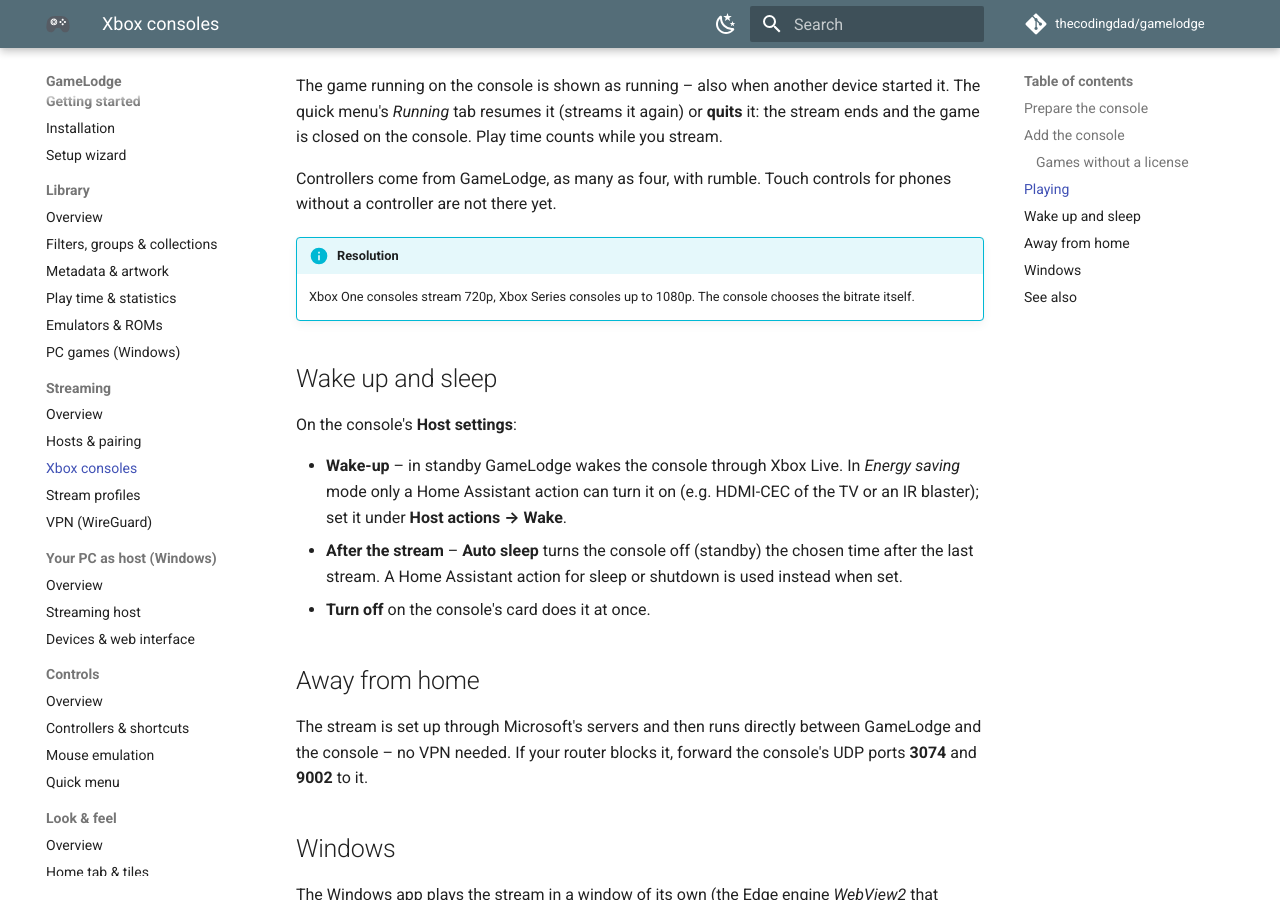
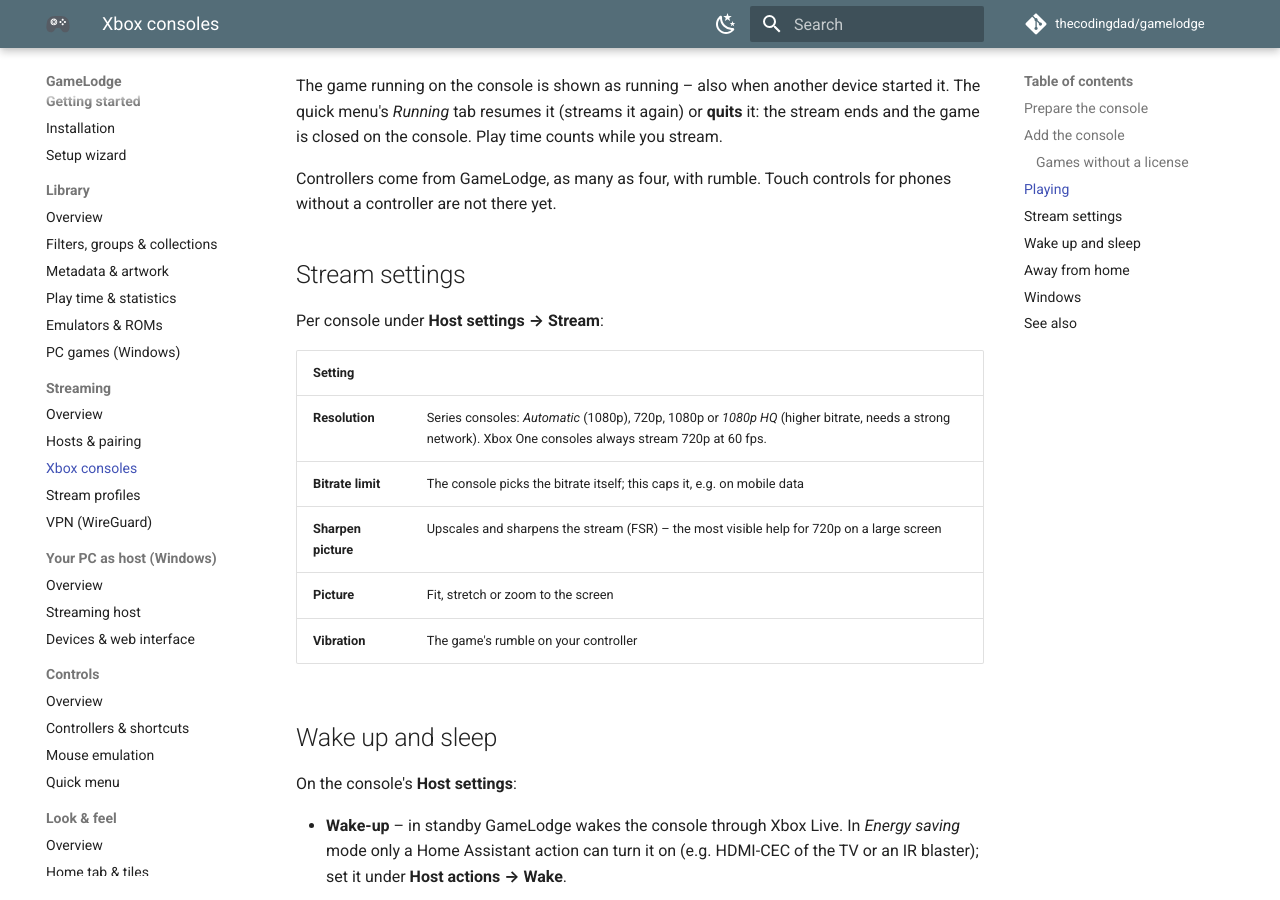
Before and after one commit to thecodingdad/gamelodge, an MkDocs documentation site: the page built from docs/xbox.md, in a window 1280 px wide and 900 px high, scrolled down 2384 px. Built offline with MkDocs 1.6.1 and Material for MkDocs 9.7.7, drawn with Linux system fonts in a browser that asks for light colours; comment, search, counter and statistics services are not loaded.

Commit message:
Docs: Xbox stream settings

```diff
--- a/docs/xbox.md
+++ b/docs/xbox.md
@@ -59,8 +59,17 @@ console. Play time counts while you stream.
 Controllers come from GameLodge, as many as four, with rumble. Touch controls for phones without a controller
 are not there yet.
 
-!!! info "Resolution"
-    Xbox One consoles stream 720p, Xbox Series consoles up to 1080p. The console chooses the bitrate itself.
+## Stream settings
+
+Per console under **Host settings → Stream**:
+
+| Setting | |
+|---|---|
+| **Resolution** | Series consoles: *Automatic* (1080p), 720p, 1080p or *1080p HQ* (higher bitrate, needs a strong network). Xbox One consoles always stream 720p at 60 fps. |
+| **Bitrate limit** | The console picks the bitrate itself; this caps it, e.g. on mobile data |
+| **Sharpen picture** | Upscales and sharpens the stream (FSR) – the most visible help for 720p on a large screen |
+| **Picture** | Fit, stretch or zoom to the screen |
+| **Vibration** | The game's rumble on your controller |
 
 ## Wake up and sleep
 
```
